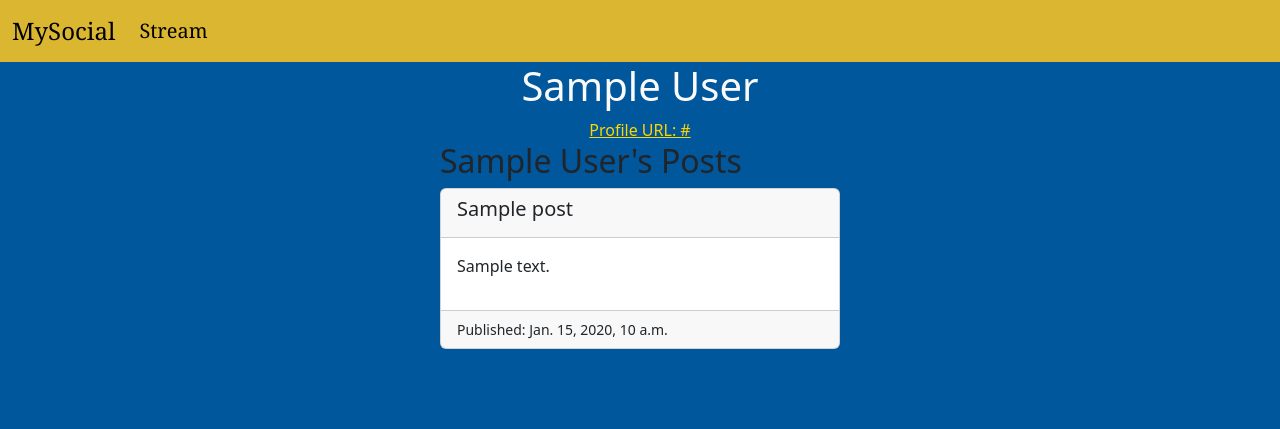
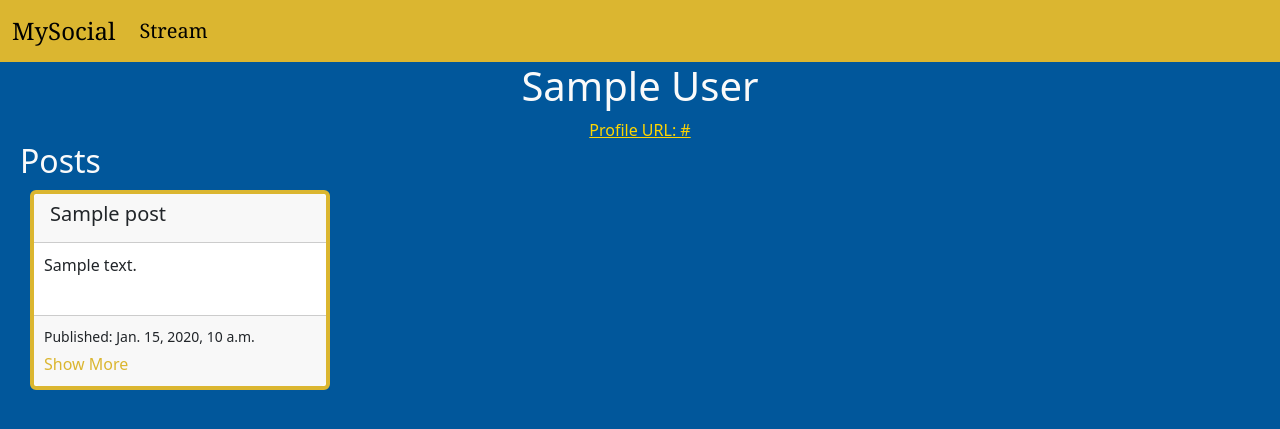
Before and after one commit to momo3404/MySocial, a Django app: page /mysocial/profile/00000000-0000-0000-0000-000000000001/ in a window 1280 px wide. Shown: the top 429 px of the page. Run offline with Django 4.2, Linux system fonts and the light colour scheme; tables that the repository leaves empty hold one stand-in row (values such as "Sample post").

Commit message:
Edited post box

```diff
--- a/mysocial/templates/base/mysocial/public_profile.html
+++ b/mysocial/templates/base/mysocial/public_profile.html
@@ -4,13 +4,40 @@
     <link href="https://cdn.jsdelivr.net/npm/bootstrap@5.3.3/dist/css/bootstrap.min.css" rel="stylesheet" integrity="sha384-QWTKZyjpPEjISv5WaRU9OFeRpok6YctnYmDr5pNlyT2bRjXh0JMhjY6hW+ALEwIH" crossorigin="anonymous">
     <style>
         .edit-profile-btn {
-            float: right; /* Align the button to the right */
+            float: right;
         }
 
         .center {
             margin: auto;
             width: 400px;
         }
+
+        .post-card {
+            width: 300px;
+            height: 200px;
+            border: 4px solid #DBB630;
+            margin: 10px;
+            overflow: hidden;
+            overflow: hidden; /* Hide the overflowing text */
+            text-overflow: ellipsis; /* Display an ellipsis (...) when text overflows */
+        }
+
+        .post-content{
+            max-height: 100px;
+            overflow: hidden;
+            padding: 10px;
+            transition: max-height 0.3s ease;
+        }
+        .post-footer {
+            padding: 10px;
+        }
+
+        .show-more-btn {
+            cursor: pointer;
+            color: #DBB630;
+            margin-top: 5px;
+        }
+
     </style>
 </head>
 
@@ -61,19 +88,20 @@
         </div>
     {% endif %}
 
-    <div class="center">
-        <h2>{{ author.displayName }}'s Posts</h2>
+    <div style="color: #FAFAFA; text-align: left; margin-left: 20px;">
+        <h2>Posts</h2>
         <div class="posts-container">
             {% for post in posts %}
             <div class="card post-card" id="post-{{ post.id }}">
                 <div class="card-header post-header">
                     <h5 class="post-title">{{ post.title }}</h5>
                 </div>
-                <div class="card-body post-content">
+                <div class="card-body post-content" id="post-content-{{ post.id }}">
                     <p>{{ post.content }}</p>
                 </div>
                 <div class="card-footer post-footer">
                     <small>Published: {{ post.published }}</small>
+                    <div class="show-more-btn" onclick="togglePostContent('{{ post.id }}')">Show More</div>
                 </div>
             </div>
             {% empty %}
@@ -81,5 +109,23 @@
             {% endfor %}
         </div>
     </div>
+
+    <script>
+        function togglePostContent(postId) {
+            const postContent = document.getElementById(`post-content-${postId}`);
+            const showMoreBtn = document.querySelector(`#post-${postId} .show-more-btn`);
+
+            if (postContent.style.maxHeight) {
+                // Content is currently expanded, so collapse it
+                postContent.style.maxHeight = null;
+                showMoreBtn.innerText = 'Show More';
+            } else {
+                // Content is currently collapsed, so expand it
+                postContent.style.maxHeight = postContent.scrollHeight + 'px';
+                showMoreBtn.innerText = 'Show Less';
+            }
+        }
+    </script>
+
 </body>
 </html>
```
